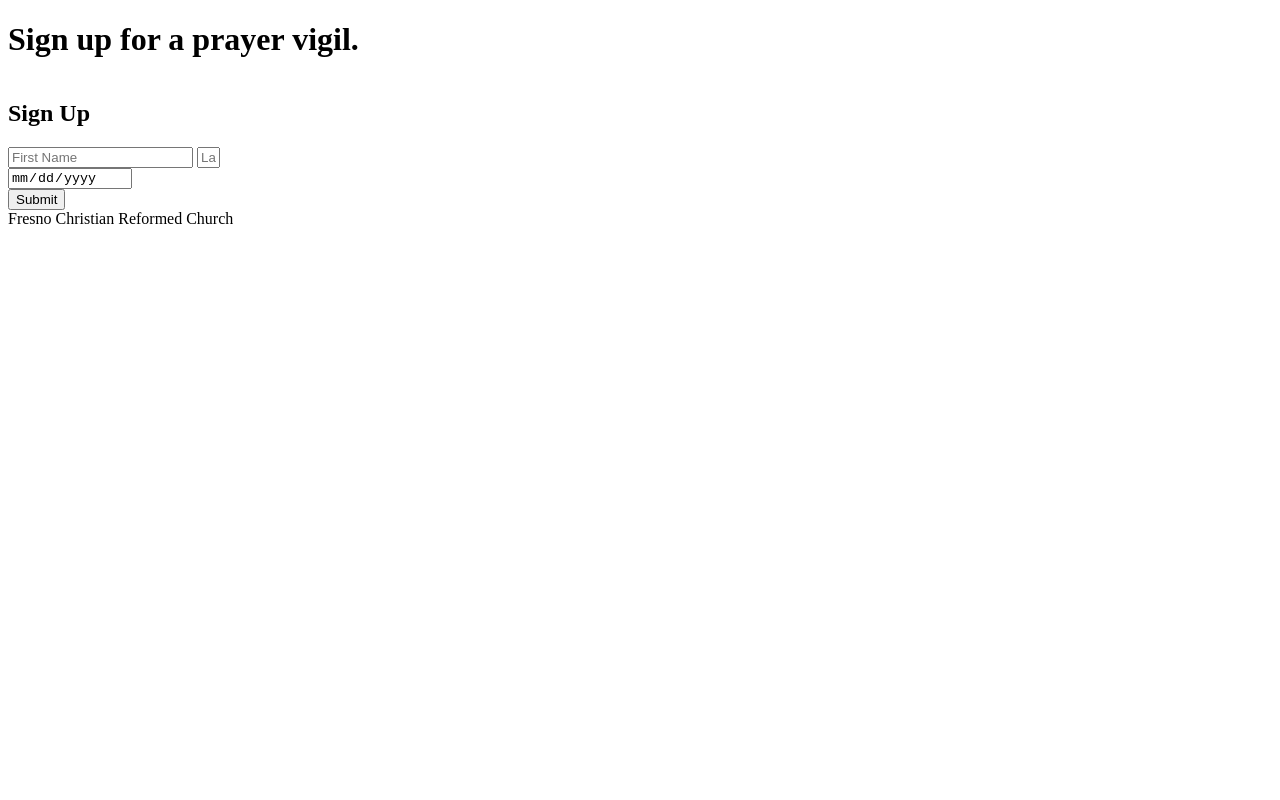
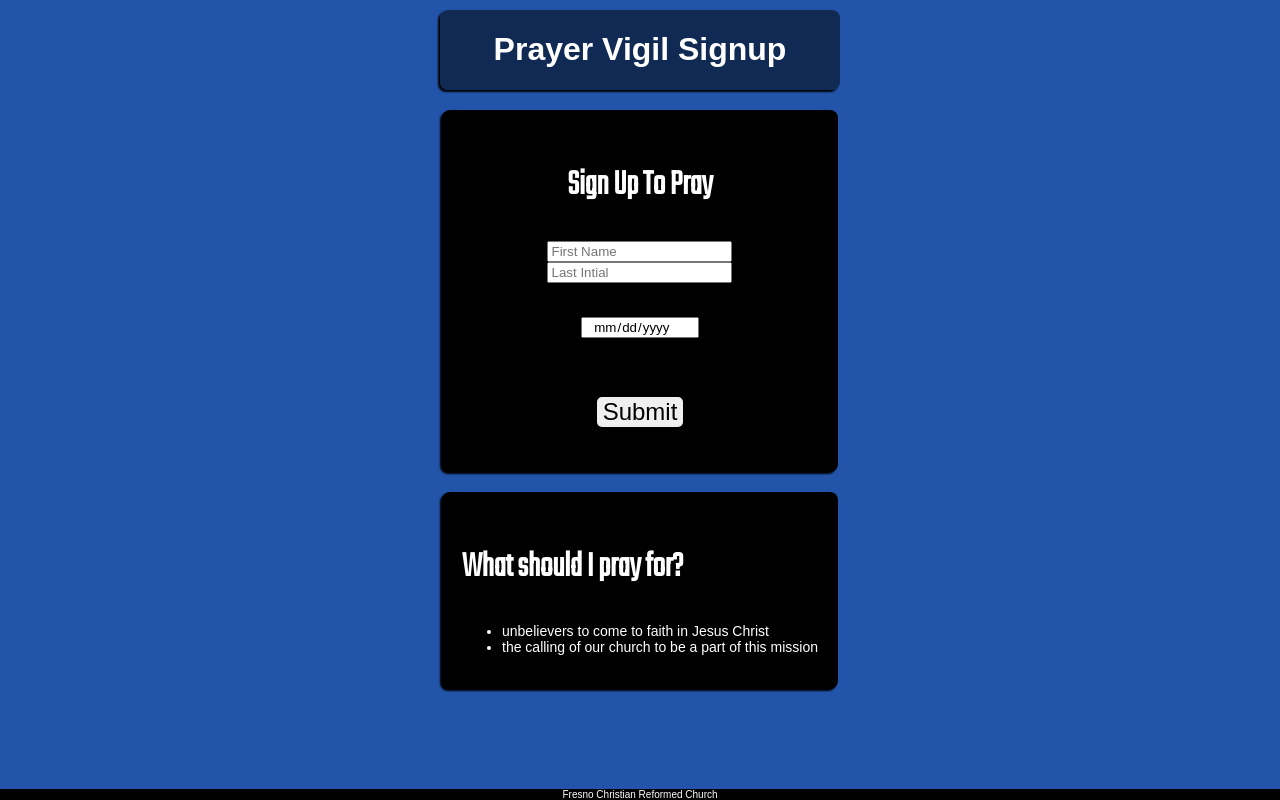
Before and after one commit to nmonsma/Prayer-Vigil, a website: page src/client/index.html in a window 1280 px wide. Drawn offline with Linux system fonts and the light colour scheme; no server answers; a web font is replaced by a local one.

Commit message:
feature complete

```diff
--- a/src/client/index.html
+++ b/src/client/index.html
@@ -12,18 +12,26 @@
     </head>
     <body>
         <header>
-            <h1>Sign up for a prayer vigil.</h1>
+            <h1>Prayer Vigil Signup</h1>
         </header>
         <main>
             <article id="input">
-                <h2>Sign Up</h2>
+                <h2>Sign Up To Pray</h2>
                 <input id="first-name" type="text" value="" placeholder="First Name">
                 <input id="last-initial" type="text" value="" placeholder="Last Intial">
                 <br>
                 <input id="prayer-date" type="date" readonly="readonly">
+                <br>
                 <div id="radio-buttons">
                 </div>
                 <button id="submit">Submit</button>
+            </article>
+            <article class="explanation">
+                <h2>What should I pray for?</h2>
+                <ul>
+                    <li>unbelievers to come to faith in Jesus Christ</li>
+                    <li>the calling of our church to be a part of this mission</li>
+                </ul>
             </article>
         </main>
         <footer>
--- a/src/client/index.js
+++ b/src/client/index.js
@@ -31,6 +31,7 @@ const createSchedule = async ()=> {
             //Create the radio button
             const radioButton = document.createElement('input');
             radioButton.setAttribute('type', 'radio');
+            radioButton.classList.add('radio-button');
             radioButton.setAttribute('id', `${responseData.prayerSlots[i].index}`);
             radioButton.setAttribute('name', 'time');
             radioButton.setAttribute('value', `${responseData.prayerSlots[i].index}`);
--- a/src/client/style.css
+++ b/src/client/style.css
@@ -1,20 +1,115 @@
-#radio-buttons {
-    display: grid;
-    grid-template-columns: 20px 150px;
+@import url('https://fonts.googleapis.com/css2?family=Girassol&family=Teko:wght@300&display=swap');
+
+body {
+    background-color: #25a;
+    overflow-x: hidden;
+
+    display: flex;
+    flex-direction: column;
+    align-items: center;
+    justify-content: space-between;
+    padding: 10px;
+    margin: 0;
 }
 
-#last-initial {
-    width: 15px;
+header {
+    font-family: 'Girassol', sans-serif;
+    color: rgba(255,255,255,1);
+    text-align: center;
+
+    background-color: rgb(0,0,0,0.5);
+    box-shadow: -2px 2px 2px 0 black;
+    border-radius: 8px;
+
+    width: 400px;
+    margin: 0;
+
 }
 
-main {
+footer {
+    background-color: black;
+    width: 100vw;
+    margin: 0;
+
+    color: white;
+    font-family: '',sans-serif;
+    font-size: 10px;
+    text-align: center;
+
+    bottom: 0;
+    position: fixed;
+}
+
+article {
+    max-width: 400px;
+    margin-top: 20px;
+    padding: 20px;
+
+    border-radius: 8px;
+    background-color: black;
+    box-shadow: -2px 2px 2px 0 black;
+
+    color: white;
+    font-family: 'Teko', sans-serif;
+    font-size: 24px;
+}
+
+#input {
     display: flex;
     flex-direction: column;
+    align-items: center;
+}
+
+ul {
+    font-family: sans-serif;
+    font-size: 14px;
+}
+
+#prayer-date {
+    font-family: sans-serif;
+    text-align: center;
 }
 
 #radio-buttons {
     display: grid;
-    grid-template-columns: 20px 115px 1fr;
+    grid-template-columns: 30px 115px 1fr;
+}
+
+.radio-button {
+    appearance: none;
+    border-radius: 50%;
+    width: 8px;
+    height: 8px;
+    margin: 12px;
+    vertical-align: middle;
+    border: 4px solid #4af;
+
+    transition: 0.5s all;
+}
+
+.radio-button:checked {
+    width: 24px;
+    height: 24px;
+    margin: 3px;
+    border: 8px solid white;
+}
+
+button {
+    font-family: 'Girassol', sans-serif;
+    font-size: 24px;
+    border: none;
+    border-radius: 5px;
+    box-shadow: none;
+    margin: 25px;
+}
+
+button:hover {
+    box-shadow: 0 0 16px 0 rgba(255,255,255,0.7);
+
+}
+
+button:active {
+    box-shadow: -1px 1px 4px 2px rgba(0,0,0,0.7) inset;
 }
 
 @media (min-width: 800px) {
```
Also changed, not shown: src/client/Fresno CRC square 52x52.png (added), src/client/Fresno CRC square1800.png (added), 1 other file.
